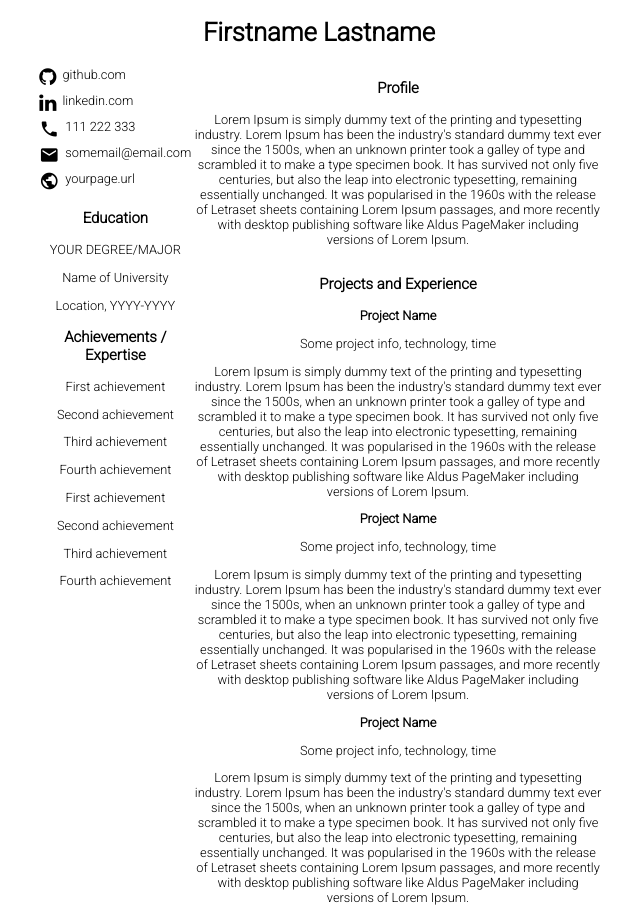
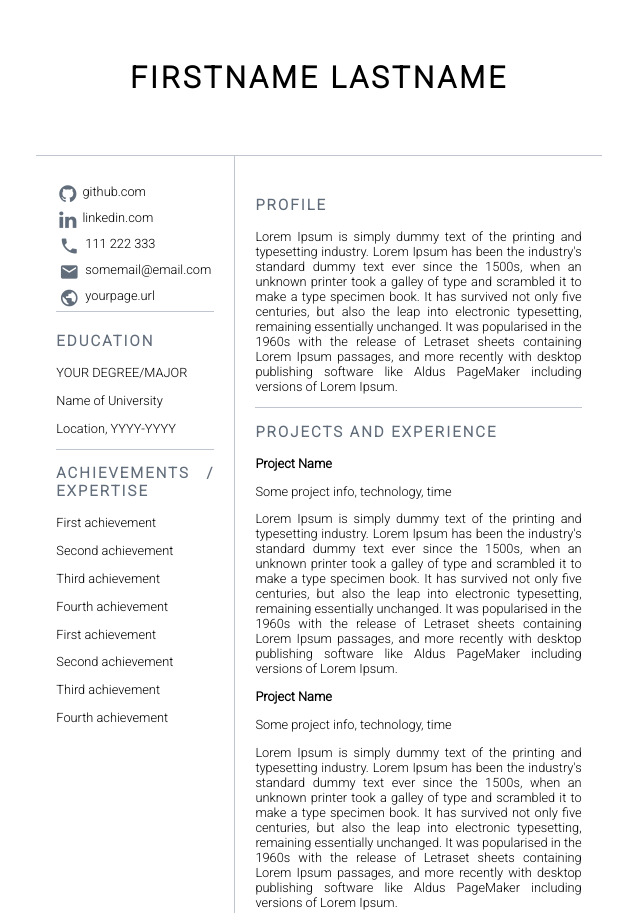
Before and after one commit to miszczuq/Resume-Template, a plain HTML site: page Resume/index.html in a window 1280 px wide. Shown: the top 913 px of the page, without its empty margins (321-961 px from the left). Drawn offline with Linux system fonts and the light colour scheme.

Commit message:
add styles

```diff
--- a/Resume/index.html
+++ b/Resume/index.html
@@ -38,7 +38,6 @@
   </div>
   <div class="content">
     <div class="left-content">
-      <div class="section">
       <div class="media">
        <div id="github" class="media-line"><i class="fa fa-github"></i><div class="media-content">github.com</div></div>
         <div id="linkedin" class="media-line"><i class="fa fa-linkedin"></i><div class="media-content">linkedin.com</div></div>
@@ -64,7 +63,6 @@
         <p class="achievement">Second achievement</p>
         <p class="achievement">Third achievement</p>
         <p class="achievement">Fourth achievement</p>
-        </div>
       </div>
     </div>
     <div class="right-content">
--- a/Resume/styles.css
+++ b/Resume/styles.css
@@ -14,22 +14,58 @@ body{
     width: 70.665vh;
     height: 100vh;
     margin: auto;
+    text-align: justify;
+    text-justify: inter-word;
+}
+
+.header{
+    padding: 40px;
     text-align: center;
+    border-style: none none solid none;
+    border-color: #c0c6d0;
+    border-width: 1px;
+}
+
+.header h1{
+    letter-spacing: 3px;
+    font-size: 30px;
+    text-transform: uppercase;
+}
+
+.content h3{
+    color: #626d7b;
+    letter-spacing: 2px;
+    text-transform: uppercase;
 }
 
 .content{
     display: flex;
 }
 
-.left-content{
+.left-content,
+.right-content{
     display: flex;
     flex-direction: column;
+    padding: 20px;
 }
 
 .right-content{
-    display: flex;
-    flex-direction: column;
+    border-style: none none none solid;
+    border-color: #c0c6d0;
+    border-width: 1px;
 }
+
+.media,
+.education,
+.profile{
+    border-style: none none solid none;
+    border-color: #c0c6d0;
+    border-width: 1px;
+
+    padding-top: 5px;
+}
+
+
 
 .media-line{
     display: flex;
@@ -42,6 +78,7 @@ body{
 .fa,
 .material-icons{
     font-size: 20px;
+    color: #626d7b;
 }
 
 .project .project-name{
```
Lines whose indentation alone changed are shown as unchanged.
